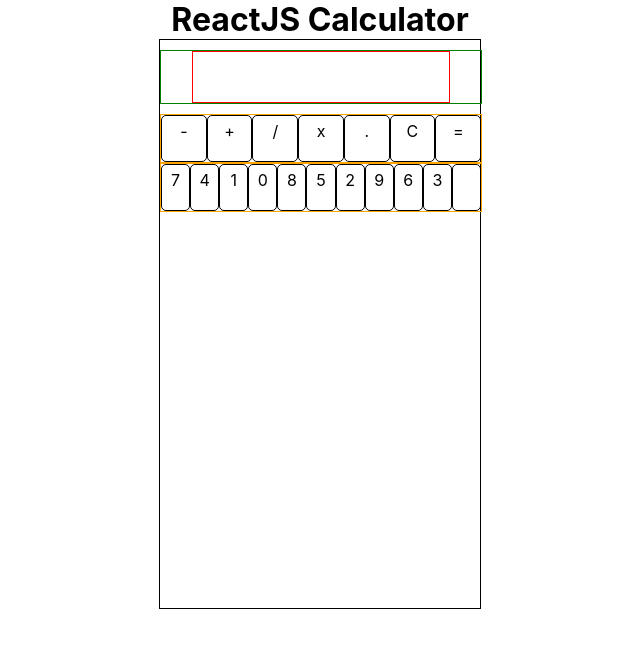
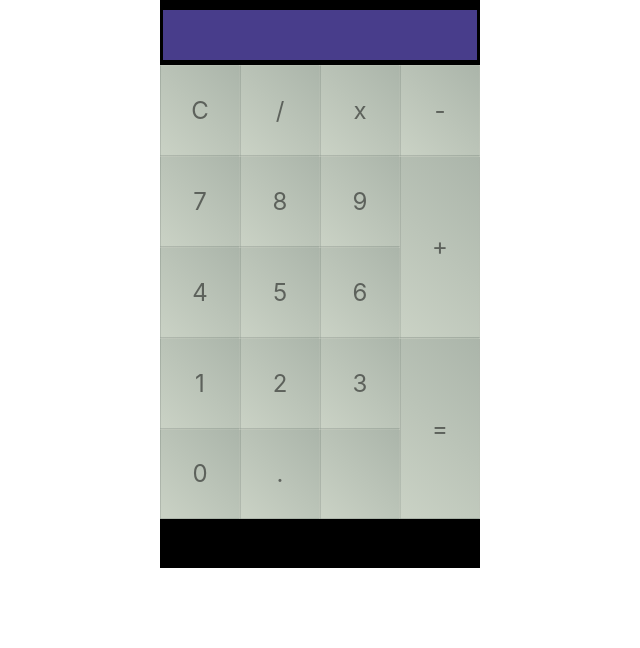
Before and after one commit to Csprier/calculator, a React (Create React App) app: page / in a window 1280 px wide. Shown: the top 648 px of the page, without its empty margins (320-960 px from the left). Built offline with nearby package versions, Linux system fonts and the light colour scheme.

Commit message:
Added some styles and am deploying with netlify

```diff
--- a/src/App.css
+++ b/src/App.css
@@ -5,7 +5,8 @@
 }
 
 .App {
-
+  display: flex;
+  flex-direction: column;
 }
 
 .App-header {
--- a/src/App.js
+++ b/src/App.js
@@ -6,9 +6,6 @@
   render() {
     return (
       <div className="App">
-        <header className="App-header">
-          <h1>ReactJS Calculator</h1>
-        </header>
         <main>
           <Calculator />
         </main>
--- a/src/components/Calculator.js
+++ b/src/components/Calculator.js
@@ -57,30 +57,28 @@
       <div className="calculator-container">
         <div className="calculator">
           <Display data={this.state.operations} />
-          <div className="operators">
-            <Button onClick={this.handleClick} label="-" value="-" />
-            <Button onClick={this.handleClick} label="+" size="2" value="+" />
-            <Button onClick={this.handleClick} label="/" value="/" />
-            <Button onClick={this.handleClick} label="x" value="*" />
-            <Button onClick={this.handleClick} label="." value="." />
+          <div className="buttons">
           <Button onClick={this.handleClick} label="C" value="clear" />
-            <Button onClick={this.handleClick} label="=" size="2" value="equal" />
-          </div>
-
-          <div className="numbers">
           <Button onClick={this.handleClick} label="7" value="7" />
           <Button onClick={this.handleClick} label="4" value="4" />
           <Button onClick={this.handleClick} label="1" value="1" />
           <Button onClick={this.handleClick} label="0" value="0" />
 
+          <Button onClick={this.handleClick} label="/" value="/" />
           <Button onClick={this.handleClick} label="8" value="8" />
           <Button onClick={this.handleClick} label="5" value="5" />
           <Button onClick={this.handleClick} label="2" value="2" />
+          <Button onClick={this.handleClick} label="." value="." />
 
+          <Button onClick={this.handleClick} label="x" value="*" />
           <Button onClick={this.handleClick} label="9" value="9" />
           <Button onClick={this.handleClick} label="6" value="6" />
           <Button onClick={this.handleClick} label="3" value="3" />
           <Button label="" value="null" />
+
+          <Button onClick={this.handleClick} label="-" value="-" />
+          <Button onClick={this.handleClick} label="+" size="2" value="+" />
+          <Button onClick={this.handleClick} label="=" size="2" value="equal" />
           </div>
         </div>
       </div>
--- a/src/components/css/button.css
+++ b/src/components/css/button.css
@@ -1,9 +1,41 @@
+
+
 .btn {
-  width: 50px;
-  height: 35px;
-  margin: 0px;
-  padding: 5px;
-  text-align: center;
-  border-radius: 5px;
-  border: 1px solid black;
+  background: #cad2c5;
+  /* Old browsers */
+  background: -moz-linear-gradient(45deg, #cad2c5 0%, #abb5aa 100%);
+  /* FF3.6-15 */
+  background: -webkit-linear-gradient(45deg, #cad2c5 0%, #abb5aa 100%);
+  /* Chrome10-25,Safari5.1-6 */
+  background: linear-gradient(45deg, #cad2c5 0%, #abb5aa 100%);
+  /* W3C, IE10+, FF16+, Chrome26+, Opera12+, Safari7+ */
+  filter: progid:DXImageTransform.Microsoft.gradient( startColorstr='#cad2c5', endColorstr='#abb5aa', GradientType=1);
+  /* IE6-9 fallback on horizontal gradient */
+  display: flex;
+  box-sizing: border-box;
+  border: 1px solid rgba(0, 0, 0, 0.05);
+  align-items: center;
+  justify-content: center;
+  width: 25%;
+  font-size: 24px;
+  color: rgba(0, 0, 0, 0.5);
+  height: 20%;
+  min-width: 25%;
 }
+
+.btn[data-size="2"] {
+  height: 40%;
+}
+
+.btn[data-value="null"] {
+  pointer-events: none;
+}
+
+.btn:hover {
+  background: #d7ddd3;
+  cursor: pointer;
+}
+
+.btn:active {
+  background: #bdc7b7;
+}
--- a/src/components/css/calculator.css
+++ b/src/components/css/calculator.css
@@ -8,17 +8,12 @@
   height: 568px;
   margin: 0 auto;
   padding: 0px;
-  border: 1px solid black;
+  background-color: black;
 }
 
-.operators {
+.buttons {
   display: flex;
-  width: 100%;
-  border: 1px solid orange;
+  flex-wrap: wrap;
+  flex-direction: column;
+  height: 80%;
 }
-
-.numbers {
-  display: flex;
-  width: 100%;
-  border: 1px solid orange;
-}
--- a/src/components/css/display.css
+++ b/src/components/css/display.css
@@ -1,14 +1,16 @@
 .display-container {
   width: 100%;
-  margin: 10px 0px 10px 0px;
-  padding: 0px;
-  border: 1px solid green;
+  margin: 0px;
+  padding: 10px 0px 5px 0px;
 }
 
 .display {
-  width: 80%;
+  width: 98%;
   height: 50px;
   margin: 0 auto;
   padding: 0px;
-  border: 1px solid red;
+  font-size: 40px;
+  text-align: right;
+  color: goldenrod;
+  background: darkslateblue;
 }
```
Also changed, not shown: 1 other file (tests, documents, lock files or other folders). Lines whose indentation alone changed are shown as unchanged.
